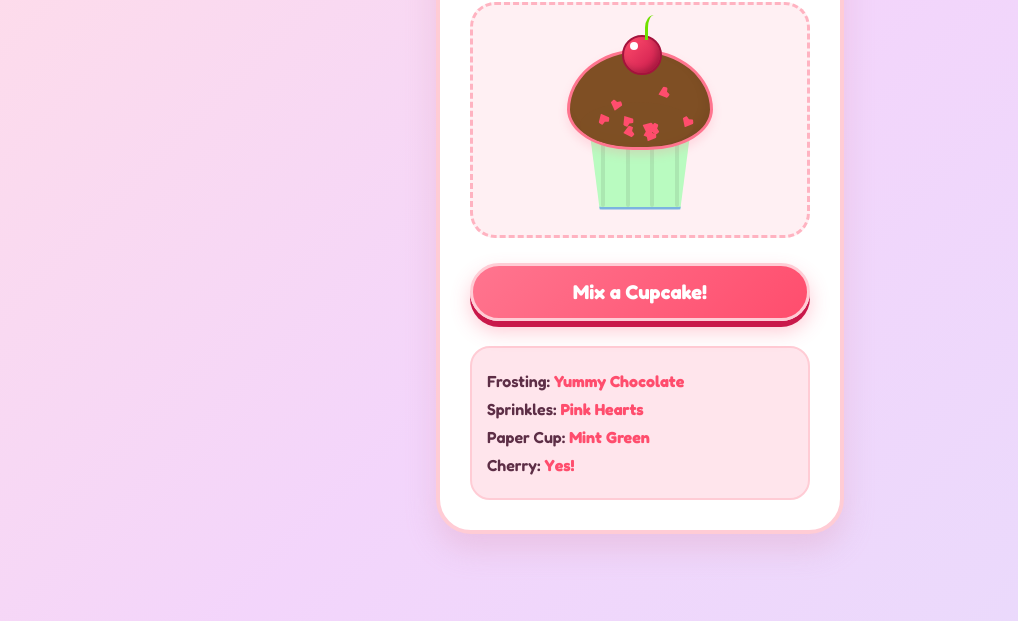
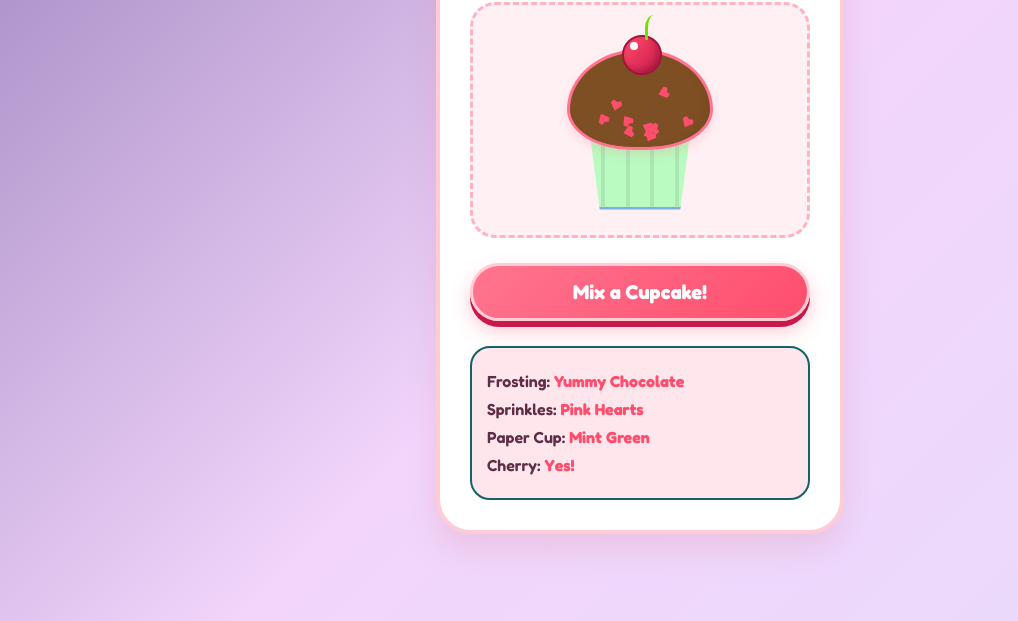
Before and after one commit to Juhi3921/My-Cute-CupCake-Maker, a website built with Vite: page index.html in a window 1280 px wide. Shown: the part 179-800 px from the top of the page, without its empty margins (0-1018 px from the left). Built offline with nearby package versions, Linux system fonts and the light colour scheme.

Commit message:
css modifications

```diff
--- a/style.css
+++ b/style.css
@@ -1,6 +1,5 @@
-/* 🌸 Cute Page Background 🌸 */
 body {
-  background: linear-gradient(135deg, #ffdde8 0%, #f3d5fb 50%, #e8dbfc 100%);
+  background: linear-gradient(135deg, #a188c2 0%, #f3d5fb 50%, #e8dbfc 100%);
   font-family: 'Fredoka', Arial, sans-serif;
   display: flex;
   justify-content: center;
@@ -10,7 +9,6 @@ body {
   color: #5d2e46;
 }
 
-/* 🧁 White Cartoon Card 🧁 */
 .card {
   background-color: white;
   border: 4px solid #ffccd5;
@@ -30,7 +28,6 @@ h1 {
   letter-spacing: 1px;
 }
 
-/* 🎨 Cupcake Display Area 🎨 */
 .cupcake-box {
   background-color: #fff0f3;
   border: 3px dashed #ffb3c1;
@@ -44,7 +41,6 @@ h1 {
   overflow: hidden;
 }
 
-/* 🧁 Cupcake Elements 🧁 */
 .cupcake {
   position: relative;
   width: 160px;
@@ -54,7 +50,6 @@ h1 {
   align-items: center;
 }
 
-/* 🍒 The Cherry Stem */
 .cherry-stem {
   position: absolute;
   top: -15px;
@@ -66,7 +61,6 @@ h1 {
   z-index: 4;
 }
 
-/* 🍒 The Cherry */
 .cherry {
   position: absolute;
   top: 5px;
@@ -80,7 +74,6 @@ h1 {
   box-shadow: inset -3px -3px 6px rgba(0, 0, 0, 0.2);
 }
 
-/* Shiny white dot on the cherry */
 .cherry::after {
   content: '';
   position: absolute;
@@ -92,7 +85,6 @@ h1 {
   border-radius: 50%;
 }
 
-/* 🍦 Fluffy Frosting 🍦 */
 .frosting {
   position: absolute;
   bottom: 60px;
@@ -107,7 +99,6 @@ h1 {
   transition: background-color 0.4s ease;
 }
 
-/* Extra frosting layer for 3D look */
 .frosting::before {
   content: '';
   position: absolute;
@@ -120,7 +111,6 @@ h1 {
   opacity: 0.9;
 }
 
-/* 🌟 Sprinkles 🌟 */
 .sprinkles {
   position: absolute;
   top: 15px;
@@ -138,7 +128,6 @@ h1 {
   box-shadow: 1px 1px 1px rgba(0, 0, 0, 0.05);
 }
 
-/* Heart sprinkles */
 .sprinkle.heart {
   width: 12px;
   height: 12px;
@@ -147,7 +136,6 @@ h1 {
   border: none;
 }
 
-/* Star sprinkles */
 .sprinkle.star {
   width: 12px;
   height: 12px;
@@ -156,7 +144,6 @@ h1 {
   border: none;
 }
 
-/* 🍬 Paper Cup (Wrapper) 🍬 */
 .wrapper {
   position: absolute;
   bottom: 0;
@@ -182,7 +169,6 @@ h1 {
   border-radius: 2px;
 }
 
-/* ✨ Bubbly Mix Button ✨ */
 button {
   background: linear-gradient(135deg, #ff758f 0%, #ff4d6d 100%);
   color: white;
@@ -210,10 +196,9 @@ button:active {
   box-shadow: 0 2px 0px #c9184a, 0 4px 10px rgba(255, 77, 109, 0.2);
 }
 
-/* 📜 Recipe Box 📜 */
 .recipe-box {
   background-color: #ffe5ec;
-  border: 2px solid #ffccd5;
+  border: 2px solid #136366;
   border-radius: 20px;
   margin-top: 25px;
   padding: 15px;
@@ -232,12 +217,10 @@ button:active {
   color: #ff4d6d;
 }
 
-/* 🎭 Hidden utility */
 .hidden {
   display: none !important;
 }
 
-/* 💫 Cartoon Bounce Animation 💫 */
 .bounce {
   animation: cupcake-bounce 0.6s ease-out;
 }
```
